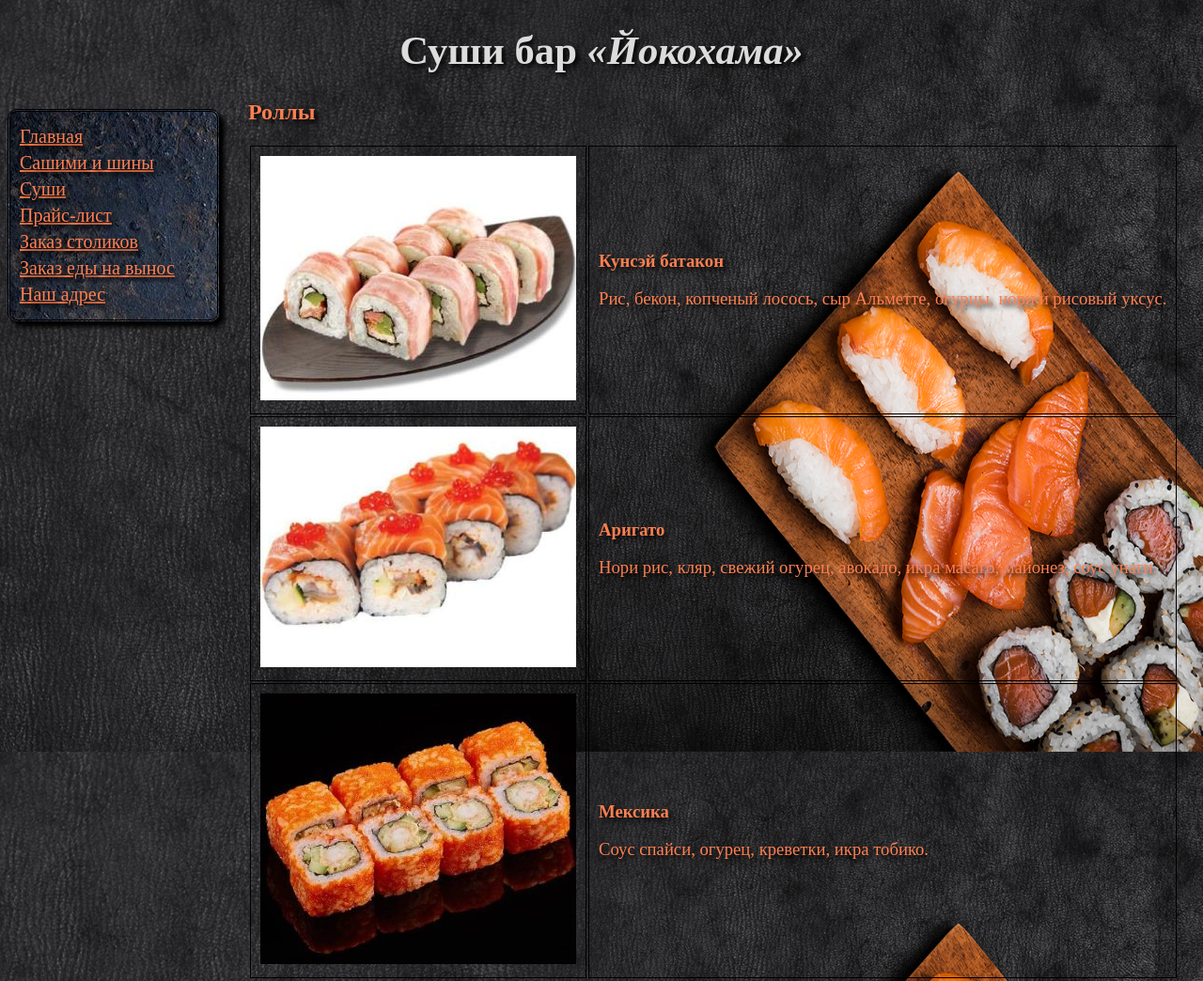
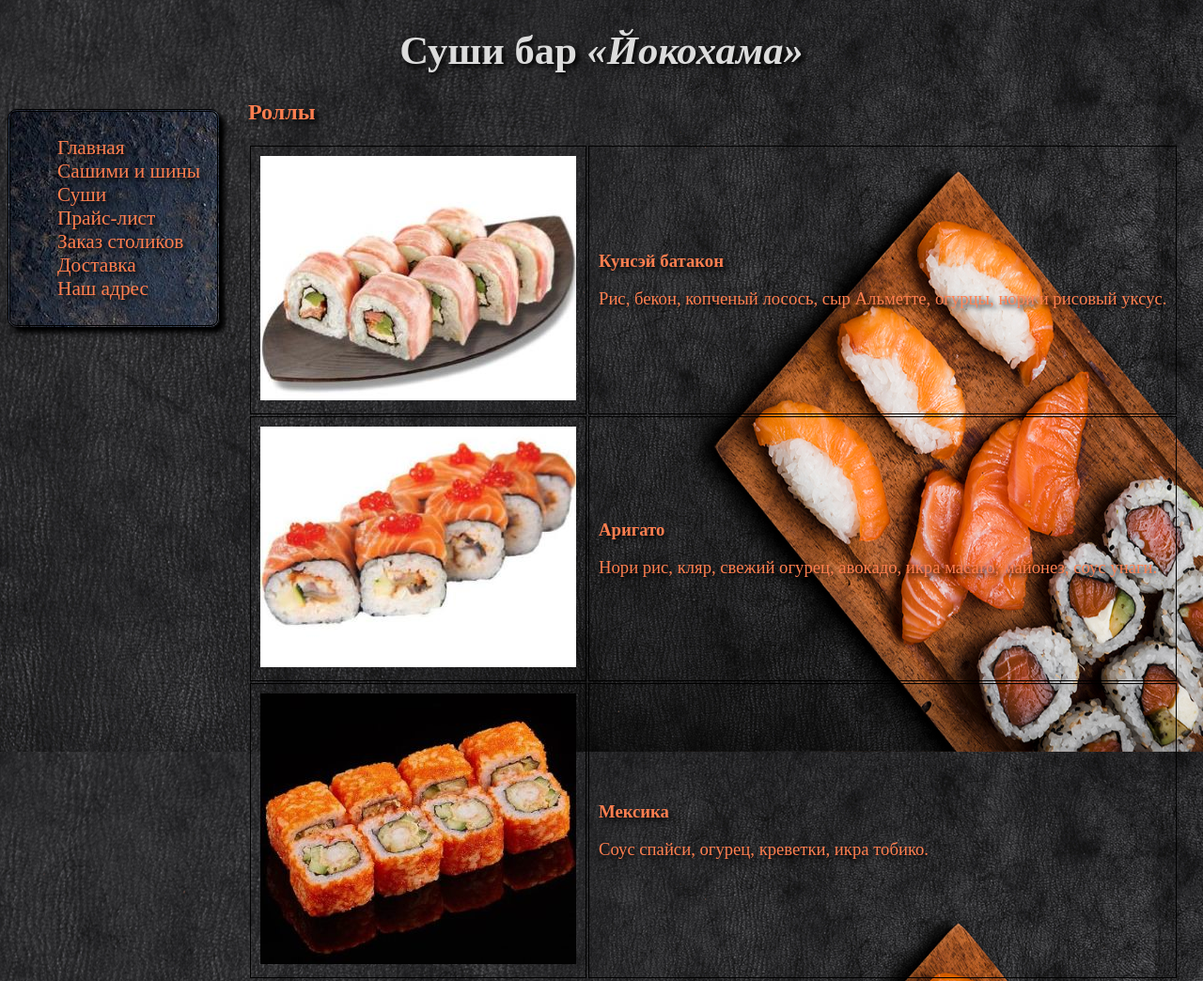
Before and after one commit to Ahila222/-----------------, a plain HTML site: page pages/rolls.html in a window 1280 px wide. Shown: the top 1044 px of the page at 94% size. Drawn offline with Linux system fonts and the light colour scheme.

Commit message:
Улучшение панели навигации

```diff
--- a/pages/rolls.html
+++ b/pages/rolls.html
@@ -10,14 +10,16 @@
 		<header>
 			<h1>Суши бар<em> &laquo;Йокохама&raquo;</em></h1>
 		</header>
-		<nav class="panel1">
-			<div><a href="../index.html">Главная</a></div>
-			<div><a href="sashimi_i_shini.html">Сашими и шины</a></div>
-			<div><a href="sushi.html">Суши</a></div>
-			<div><a href="pricelist.html">Прайс-лист</a></div>
-			<div><a href="order.html">Заказ столиков</a></div>
-			<div><a href="takeaway.html">Заказ еды на вынос</a></div>
-			<div><a href="../index.html#addres1">Наш адрес</a></div>
+		<nav>
+			<ul>
+				<li><a href="../index.html">Главная</a></li>
+				<li><a href="sashimi_i_shini.html">Сашими и шины</a></li>
+				<li><a href="sushi.html">Суши</a></li>
+				<li><a href="pricelist.html">Прайс-лист</a></li>
+				<li><a href="order.html">Заказ столиков</a></li>
+				<li><a href="takeaway.html">Доставка</a></li>
+				<li><a href="../index.html#addres1">Наш адрес</a></li>
+			</ul>
 		</nav>
 		<main>
 			<h2>Роллы</h2>
--- a/styles/2.1.css
+++ b/styles/2.1.css
@@ -26,9 +26,14 @@ h1 {font-family: Monotype Corsiva;
 
 a {
 	color: coral;
+	text-decoration: none;
 	}/*цвет гиперссылки*/
 
-a:visited {color: bisque;}/*цвет посещенной гиперссылки*/
+a:visited {color: coral;}/*цвет посещенной гиперссылки*/
+
+a:hover {
+	color: brown;
+}
 
 p {font-size: 14pt;}/*если мы после размера шрифта допишем "!important", весь текст в абзаце,
 	вне зависимости от того, что мы прописываем далее, будет высотой 14 кегля*/
@@ -138,10 +143,15 @@ nav {
 		background-image: url(fon_menu.jpg);
 		/*background-color: gray;*//*добавляет заливку элементу, после двоеточия указывается цвет*/
 		/*opacity: .9;*//*добавляет прозрачности элементу, от 0 (полностью прозрачный) до 1 (не прозрачный)*/
-		}
+	}
 
-div {
-		font-size: 20px;
-		margin-top: 5px;
-		margin-bottom: 5px;
+nav ul li {
+	list-style: none;
+	font-size: 16pt;
+	display: block;
+	transition: .3s;
 	}
+
+nav ul li:hover {
+	transform: scale(1.2);
+	}
```
Also changed, not shown: index.html (+9 -7 lines), pages/pricelist.html (+10 -8 lines), pages/sashimi_i_shini.html (+10 -8 lines), pages/sushi.html (+10 -8 lines).
